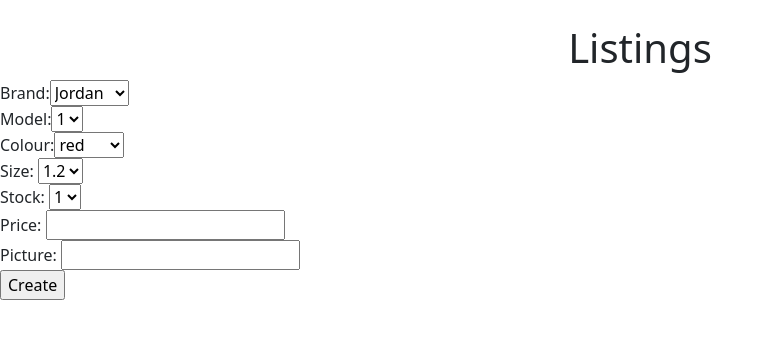
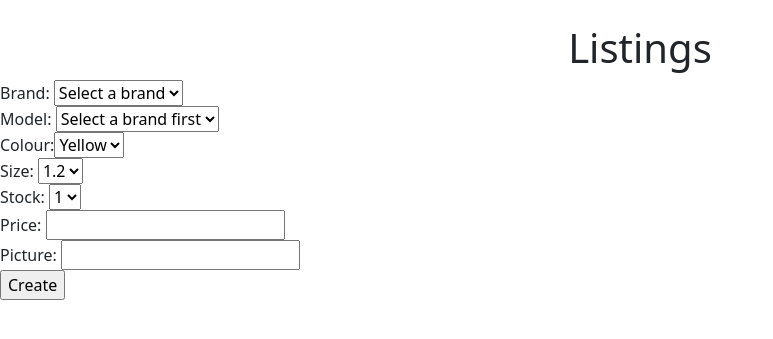
Before and after one commit to christiankfoury/Shoe_Marketplace, a PHP site: page /controllername/Listing/createListing in a window 1280 px wide. Shown: the part 126-465 px from the top of the page, without its empty margins (0-773 px from the left). Run offline with PHP 8.4, Linux system fonts and the light colour scheme; data that the repository does not hold is empty.

Commit message:
Added dropdown

```diff
--- /dev/null
+++ b/app/script/javascript.js
@@ -0,0 +1,44 @@
+var brandSel;
+
+var brandObject = {
+    "Jordan": [ "Retro 1", "Retro 11", "Retro 12", "Retro 13"],
+    "Nike": ["Air Max 90", "Air Max 95", "Air Max 97", "Air Force 1", "Dunks"],
+    "Adidas": ["NMD", "Superstar", "Ultraboost", "Yeezy 350", "Yeezy Foam"],
+    "Vans": ["Sk8 Hi", "Old Skool", "Slip on", "Slide on"],
+    "NewBalance": ["550", "993", "990", "574"],
+    "SelectABrand": ["Select a brand"]
+}
+window.onload = function () {
+    var brandSel = document.getElementById("brand");
+    console.log(brandSel);
+    var modelSel = document.getElementById("model");
+    brandSel.onchange = function () {
+        modelSel.options.length = 1;
+        if (brandSel.value === "jordan") {
+            for (var i = 0; i < brandObject.Jordan.length; i++) {
+                modelSel.options[i] = new Option(brandObject.Jordan[i], brandObject.Jordan[i]);
+            }
+        } else if (brandSel.value === "nike") {
+            for (var i = 0; i < brandObject.Nike.length; i++) {
+                modelSel.options[i] = new Option(brandObject.Nike[i], brandObject.Nike[i]);
+            }
+        } else if (brandSel.value === "adidas") {
+            for (var i = 0; i < brandObject.Adidas.length; i++) {
+                modelSel.options[i] = new Option(brandObject.Adidas[i], brandObject.Adidas[i]);
+            }
+        } else if (brandSel.value === "vans") {
+            for (var i = 0; i < brandObject.Vans.length; i++) {
+                modelSel.options[i] = new Option(brandObject.Vans[i], brandObject.Vans[i]);
+            }
+        } else if (brandSel.value === "new balance") {
+            console.log(brandSel.value);
+            for (var i = 0; i < brandObject.NewBalance.length; i++) {
+                modelSel.options[i] = new Option(brandObject.NewBalance[i], brandObject.NewBalance[i]);
+            }
+        } else {
+            for (var i = 0; i < brandObject.SelectABrand.length; i++) {
+                modelSel.options[i] = new Option(brandObject.SelectABrand[i], brandObject.SelectABrand[i]);
+            }
+        }
+    }
+}
--- a/app/views/Listing/createListing.php
+++ b/app/views/Listing/createListing.php
@@ -5,6 +5,8 @@
 <!-- JavaScript Bundle with Popper -->
 <script src="https://cdn.jsdelivr.net/npm/bootstrap@5.1.3/dist/js/bootstrap.bundle.min.js" integrity="sha384-ka7Sk0Gln4gmtz2MlQnikT1wXgYsOg+OMhuP+IlRH9sENBO0LRn5q+8nbTov4+1p" crossorigin="anonymous"></script>
 <link href="/app/css/style.css" rel="stylesheet">
+<script src="/app/script/javascript.js"></script>
+
 <head>
   <title>Create a Listing</title>
 </head>
@@ -63,23 +65,25 @@
     <article>
       <!-- <center> -->
       <form action='' method='post'>
-          Brand:<select name="brand">
-            <option value="">Jordan</option>
-            <option value="">Jordan</option>
-            <option value="">Jordan</option>
-            <option value="">Jordans</option>
-          </select><br>
-          Model:<select name="model">
-            <option value="">1</option>
-            <option value="">3</option>
-            <option value="">4</option>
-            <option value="">5</option>
-          </select><br>
+        Brand: <select name="brand" id="brand">
+          <option value="Select a brand">Select a brand</option>
+          <option value="jordan">Jordan</option>
+          <option value="nike">Nike</option>
+          <option value="adidas">Adidas</option>
+          <option value="vans">Vans</option>
+          <option value="new balance">New Balance</option>
+        </select>
+        <br>
+        Model: <select name="model" id="model">
+          <option value="Select a brand" selected="selected">Select a brand first</option>
+        </select>
+        <br>
         Colour:<select name="colour">
-            <option value="">red</option>
-            <option value="">blue</option>
-            <option value="">green</option>
-            <option value="">yellow</option>
+          <option value="yellow">Yellow</option>
+          <option value="blue">Blue</option>
+          <option value="red">Red</option>
+          <option value="black">Black</option>
+          <option value="white">White</option>
         </select><br>
         Size: <select name="size">
           <option value="">1.2</option>
--- a/app/views/User/register.php
+++ b/app/views/User/register.php
@@ -28,7 +28,7 @@
 					Last Name: <br><input type='text' name='last_name' /><br>
 					Favorite Color: <br> <select name="favorite_color">
 						<?php
-						$colors = ['yellow', 'green', 'blue', 'violet', 'red', 'orange', 'black', 'white', 'pink']; ?>
+						$colors = ['yellow', 'blue', 'red', 'black', 'white']; ?>
 						<?php foreach ($colors as $color) { ?>
 							<option value="<?php echo $color; ?>"><?php echo ucfirst($color); ?></option>
 						<?php } ?>
--- a/app/views/User/settings.php
+++ b/app/views/User/settings.php
@@ -64,7 +64,6 @@
     <article>
       <!-- <center> -->
       <a href="/User/changePassword">Change Password</a><br>
-      <a href="/User/2fa">2-Factor Authentication</a>
       <!-- </center> -->
     </article>
   </div>
```
Lines whose indentation alone changed are shown as unchanged.
